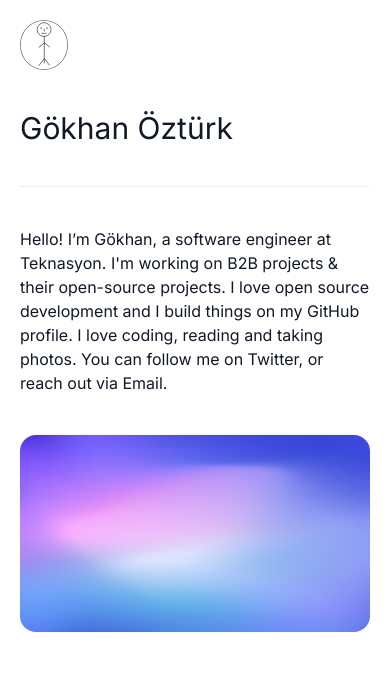
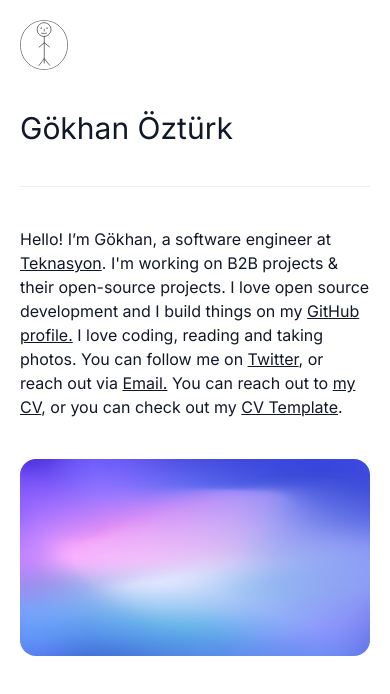
Before and after one commit to gokh4nozturk/gokhanozturk.io, a Next.js app: page / in a window 390 px wide. Shown: the top 694 px of the page. Built offline with nearby package versions, Linux system fonts and the light colour scheme.

Commit message:
WIP: adds CV things

```diff
--- a/pages/index.jsx
+++ b/pages/index.jsx
@@ -9,7 +9,7 @@ export default function Home() {
         <a
           href="https://teknasyon.com/en/"
           target="_blank"
-          className="hover:underline"
+          className="max-sm:underline md:hover:underline"
         >
           Teknasyon
         </a>
@@ -18,7 +18,7 @@ export default function Home() {
         <a
           href="https://github.com/gokh4nozturk"
           target="_blank"
-          className="hover:underline"
+          className="max-sm:underline md:hover:underline"
         >
           GitHub profile.
         </a>{' '}
@@ -26,7 +26,7 @@ export default function Home() {
         <a
           href="https://twitter.com/gokh4nozturk"
           target="_blank"
-          className="hover:underline"
+          className="max-sm:underline md:hover:underline"
         >
           Twitter
         </a>
@@ -34,17 +34,34 @@ export default function Home() {
         <a
           href="https://github.com/gokh4nozturk"
           target="_blank"
-          className="hover:underline"
+          className="max-sm:underline md:hover:underline"
         >
           GitHub
         </a> */}
         , or reach out via{' '}
         <a
           href="mailto:gokhaanozturk@gmail.com?subject=Mail from your Website"
-          className="hover:underline"
+          className="max-sm:underline md:hover:underline"
         >
           Email.
+        </a>{' '}
+        You can reach out to{' '}
+        <a
+          href="https://flowcv.com/resume/4t62w9o7n6"
+          target="_blank"
+          className="max-sm:underline md:hover:underline"
+        >
+          my CV
         </a>
+        , or you can check out my{' '}
+        <a
+          href="https://flowcv.com/resume-template/63d28d4ba1fd40d227224578"
+          target="_blank"
+          className="max-sm:underline md:hover:underline"
+        >
+          CV Template
+        </a>
+        .
       </div>
       <div className="mt-10">
         <img className="rounded-2xl aspect-video" src="index.jpg" />
```
